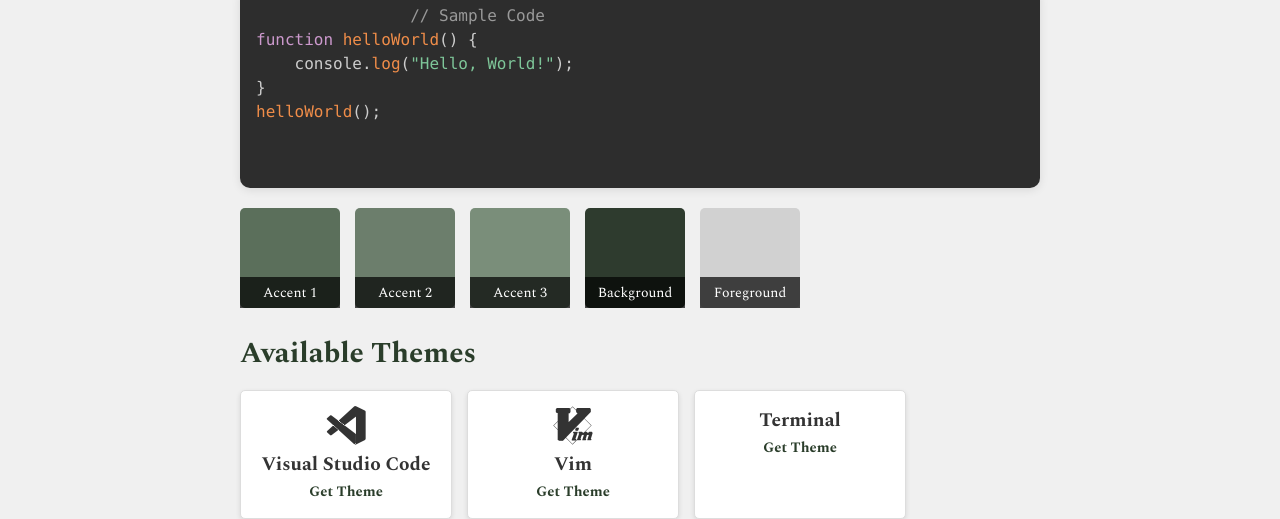
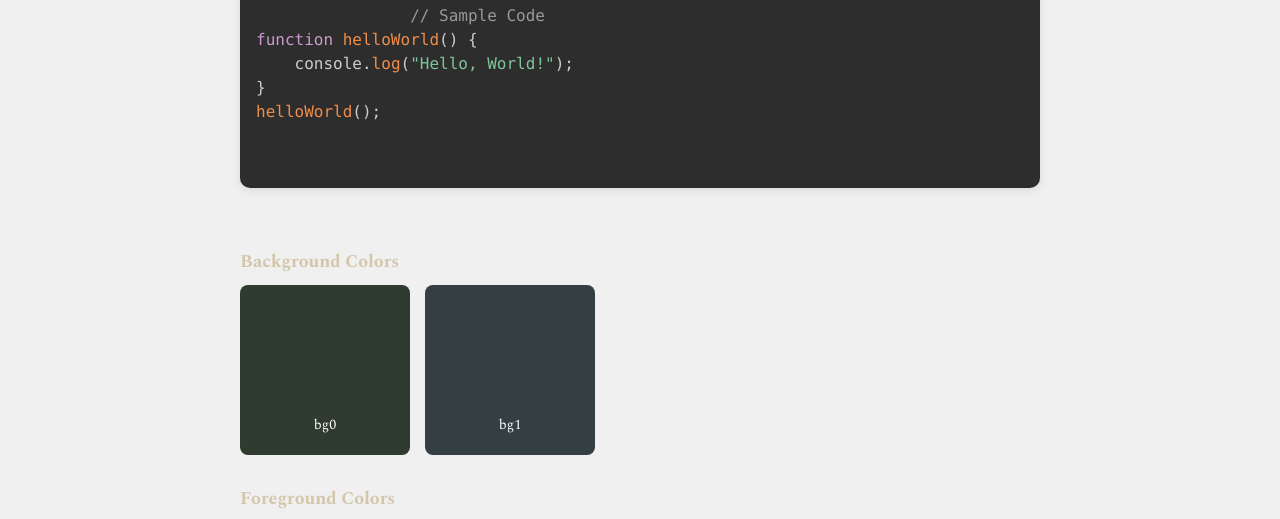
Before and after one commit to jamesalexatkin/everforest-homepage, a plain HTML site: page index.html in a window 1280 px wide. Shown: the part 273-792 px from the top of the page. Drawn offline with nearby package versions, Linux system fonts and the light colour scheme.

Commit message:
add background and foreground to palette

```diff
--- a/css/styles.css
+++ b/css/styles.css
@@ -92,24 +92,48 @@ header p {
 
 /* Palette Component */
 .palette-container {
+    width: 90%;
+    max-width: 800px; /* Matches the width of the code-editor section */
+    margin: 0 auto; /* Center horizontally, no top/bottom margin */
+    padding: 20px;
+    border-radius: 8px;
+}
+
+.palette-title {
+    font-family: Spectral, serif;
+    font-size: 18px;
+    margin: 20px 0 10px 0;
+    text-align: left;
+    color: #d3c6aa; /* Adjust based on the theme */
+    display: block; /* Ensures the title is a block element */
+}
+
+.palette-row {
     display: flex;
     flex-wrap: wrap;
     gap: 15px;
-    margin: 20px auto;
-    max-width: 800px;
+    margin-bottom: 30px; /* Adds some spacing between rows */
 }
+
 
 /* Tooltip container */
 .color-card {
     position: relative;
-    width: 100px;
-    height: 100px;
-    border-radius: 5px;
-    overflow: visible; /* Change from hidden to visible to allow tooltip overflow */
-    text-align: center;
+    width: 150px;
+    height: 150px;
+    border-radius: 8px;
+    padding: 10px;
+    display: flex;
+    flex-direction: column;
+    justify-content: flex-end;
+    align-items: center;
+    transition: transform 0.2s ease-in-out;
+}
+
+.color-card-title {
+    font-size: 14px;
     color: #fff;
-    font-family: 'Spectral', serif;
-    transition: transform 0.3s ease;
+    margin-bottom: 10px;
 }
 
 .color-card:hover {
@@ -153,31 +177,14 @@ header p {
     transform: translateY(0) rotate(0); /* Smooth out the swinging effect */
 }
 
-.color-card-title {
-    position: absolute;
-    bottom: 0;
-    left: 0;
-    width: 100%;
-    background: rgba(0, 0, 0, 0.7);
-    padding: 5px 0;
-    font-size: 14px;
-    text-align: center;
-    color: #fff;
-    box-sizing: border-box;
-}
 
 .copy-button {
-    display: none;
-    position: absolute;
-    bottom: 0;
-    right: 0;
-    background-color: #333;
-    color: #fff;
+    background-color: rgba(255, 255, 255, 0.8);
     border: none;
+    padding: 5px 10px;
+    cursor: pointer;
     border-radius: 5px;
-    padding: 5px;
-    cursor: pointer;
-    font-size: 12px;
+    display: none; /* Hidden by default, shown on hover */
 }
 
 .color-card:hover .copy-button {
--- a/index.html
+++ b/index.html
@@ -64,8 +64,15 @@ helloWorld();</code>
 
         <!-- Palette component -->
         <section class="palette-container" id="paletteContainer">
+            <h3 class="palette-title">Background Colors</h3>
+            <div id="backgroundPalette" class="palette-row"></div>
+            <!-- Color swatches will be injected here by JavaScript -->
+
+            <h3 class="palette-title">Foreground Colors</h3>
+            <div id="foregroundPalette" class="palette-row"></div>
             <!-- Color swatches will be injected here by JavaScript -->
         </section>
+
 
         <!-- Available themes -->
         <section class="theme-links">
--- a/js/theme.js
+++ b/js/theme.js
@@ -1,56 +1,46 @@
 const palettes = {
     dark: {
-        "Accent 1": { color: "#5b6f5b", description: "Used for primary accents" },
-        "Accent 2": { color: "#6c7e6c", description: "Used for secondary accents" },
-        "Accent 3": { color: "#7a8e7a", description: "Used for tertiary accents" },
-        "Background": { color: "#2e3b2e", description: "Main background color" },
-        "Foreground": { color: "#d1d1d1", description: "Text and foreground elements" }
+        // Background Colors
+        "bg0": { color: "#2e3b2e", description: "Main background color" },
+        "bg1": { color: "#343F44", description: "Cursor Line Background" },
+        // Add other background colors...
+        // Foreground Colors
+        "fg": { color: "#D3C6AA", description: "Default Foreground, Signs" },
+        "red": { color: "#E67E80", description: "Error Messages" },
+        // Add other foreground colors...
     },
     medium: {
-        // Background
+        // Background Colors
         "bg_dim": { color: "#232A2E", description: "Dimmed Background" },
-        "bg0": { color: "#2D353B", description: "Default Background, Line Numbers Background, Signs Background, Status Line Background (inactive), Tab Line Label (active)" },
-        "bg1": { color: "#343F44", description: "Cursor Line Background, Color Columns, Closed Folds Background, Status Line Background (active), Tab Line Background" },
-        "bg2": { color: "#3D484D", description: "Popup Menu Background, Floating Window Background, Window Toolbar Background" },
-        "bg3": { color: "#475258", description: "List Chars, Special Keys, Tab Line Label Background (inactive)" },
-        "bg4": { color: "#4F585E", description: "Window Splits Separators, Whitespaces, Breaks" },
-        "bg5": { color: "#56635f", description: "Not currently used" },
-        "bg_visual": { color: "#543A48", description: "Visual Selection" },
-        "bg_red": { color: "#514045", description: "Diff Deleted Line Background, Error Highlights" },
-        "bg_green": { color: "#425047", description: "Diff Added Line Background, Hint Highlights" },
-        "bg_blue": { color: "#3A515D", description: "Diff Changed Line Background, Info Highlights" },
-        "bg_yellow": { color: "#4D4C43", description: "Warning Highlights" },
-        // Foreground
-        "fg": { color: "#D3C6AA", description: "Default Foreground, Signs, [Treesitter: Constants, Variables, Function Parameters, Properties, Symbol Identifiers]" },
-        "red": { color: "#E67E80", description: "Conditional Keywords, Loop Keywords, Exception Keywords, Inclusion Keywords, Uncategorised Keywords, Diff Deleted Signs, Error Messages, Error Signs" },
-        "orange": { color: "#E69875", description: "Operator Keywords, Operators, Labels, Storage Classes, Composite Types, Enumerated Types, Tags, Title, Debugging Statements" },
-        "yellow": { color: "#DBBC7F", description: "Types, Special Characters, Warning Messages, Warning Signs, [Treesitter: Modules, Namespaces]" },
-        "green": { color: "#A7C080", description: "Function Names, Method Names, Strings, Characters, Hint Messages, Hint Signs, Search Highlights, [Treesitter: Constructors, Function Calls, Built-In Functions, Macro Functions, String Escapes, Regex Literals, Tag Delimiters, Non-Structured Text]" },
-        "aqua": { color: "#83C092", description: "Constants, Macros, [Treesitter: Strings, Characters]" },
-        "blue": { color: "#7FBBB3", description: "Identifiers, Uncategorised Special Symbols, Diff Changed Text Background, Info Messages, Info Signs, [Treesitter: Fields, Special Punctuation, Math Environments]" },
-        "purple": { color: "#D699B6", description: "Booleans, Numbers, Preprocessors, [Treesitter: Built-In Constants, Built-In Variables, Macro-Defined Constants, Attributes/Annotations]" },
-        "grey0": { color: "#7A8478", description: "Line Numbers, Fold Columns, Concealed Text, Foreground UI Elements" },
-        "grey1": { color: "#859289", description: "Comments, Punctuation Delimiters, Closed Folds, Ignored/Disabled, UI Borders, Status Line Text" },
-        "grey2": { color: "#9DA9A0", description: "Cursor Line Number, Tab Line Label (inactive)" },
-        "statusline1": { color: "#A7C080", description: "Menu Selection Background, Tab Line Label Background (active), Status Line Mode Indicator" },
-        "statusline2": { color: "#D3C6AA", description: "Status Line Mode Indicator" },
-        "statusline3": { color: "#E67E80", description: "Status Line Mode Indicator" },
+        "bg0": { color: "#2D353B", description: "Default Background" },
+        "bg1": { color: "#343F44", description: "Cursor Line Background" },
+        // Add other background colors...
+        // Foreground Colors
+        "fg": { color: "#D3C6AA", description: "Default Foreground, Signs" },
+        "red": { color: "#E67E80", description: "Error Messages" },
+        // Add other foreground colors...
     },
     light: {
-        "Accent 1": { color: "#a2b8a2", description: "Used for primary accents" },
-        "Accent 2": { color: "#b1c2b1", description: "Used for secondary accents" },
-        "Accent 3": { color: "#c2d2c2", description: "Used for tertiary accents" },
-        "Background": { color: "#6f7f6f", description: "Main background color" },
-        "Foreground": { color: "#f0f0f0", description: "Text and foreground elements" }
+        // Background Colors
+        "bg0": { color: "#e5e9f0", description: "Main background color" },
+        "bg1": { color: "#eceff4", description: "Cursor Line Background" },
+        // Add other background colors...
+        // Foreground Colors
+        "fg": { color: "#2e3440", description: "Default Foreground, Signs" },
+        "red": { color: "#bf616a", description: "Error Messages" },
+        // Add other foreground colors...
     }
 };
 
-// Function to render color palette
 function renderPalette(theme) {
-    const paletteContainer = document.getElementById("paletteContainer");
-    paletteContainer.innerHTML = ''; // Clear previous content
+    const backgroundPaletteContainer = document.getElementById("backgroundPalette");
+    const foregroundPaletteContainer = document.getElementById("foregroundPalette");
+
+    backgroundPaletteContainer.innerHTML = ''; // Clear previous content
+    foregroundPaletteContainer.innerHTML = ''; // Clear previous content
 
     const colors = palettes[theme];
+
     for (const [title, { color, description }] of Object.entries(colors)) {
         const card = document.createElement("div");
         card.className = "color-card";
@@ -80,7 +70,12 @@ function renderPalette(theme) {
         card.appendChild(tooltip);
         card.appendChild(feedback);
 
-        paletteContainer.appendChild(card);
+        // Distinguish between background and foreground colors
+        if (title.startsWith("bg")) {
+            backgroundPaletteContainer.appendChild(card);
+        } else {
+            foregroundPaletteContainer.appendChild(card);
+        }
     }
 }
 
```
